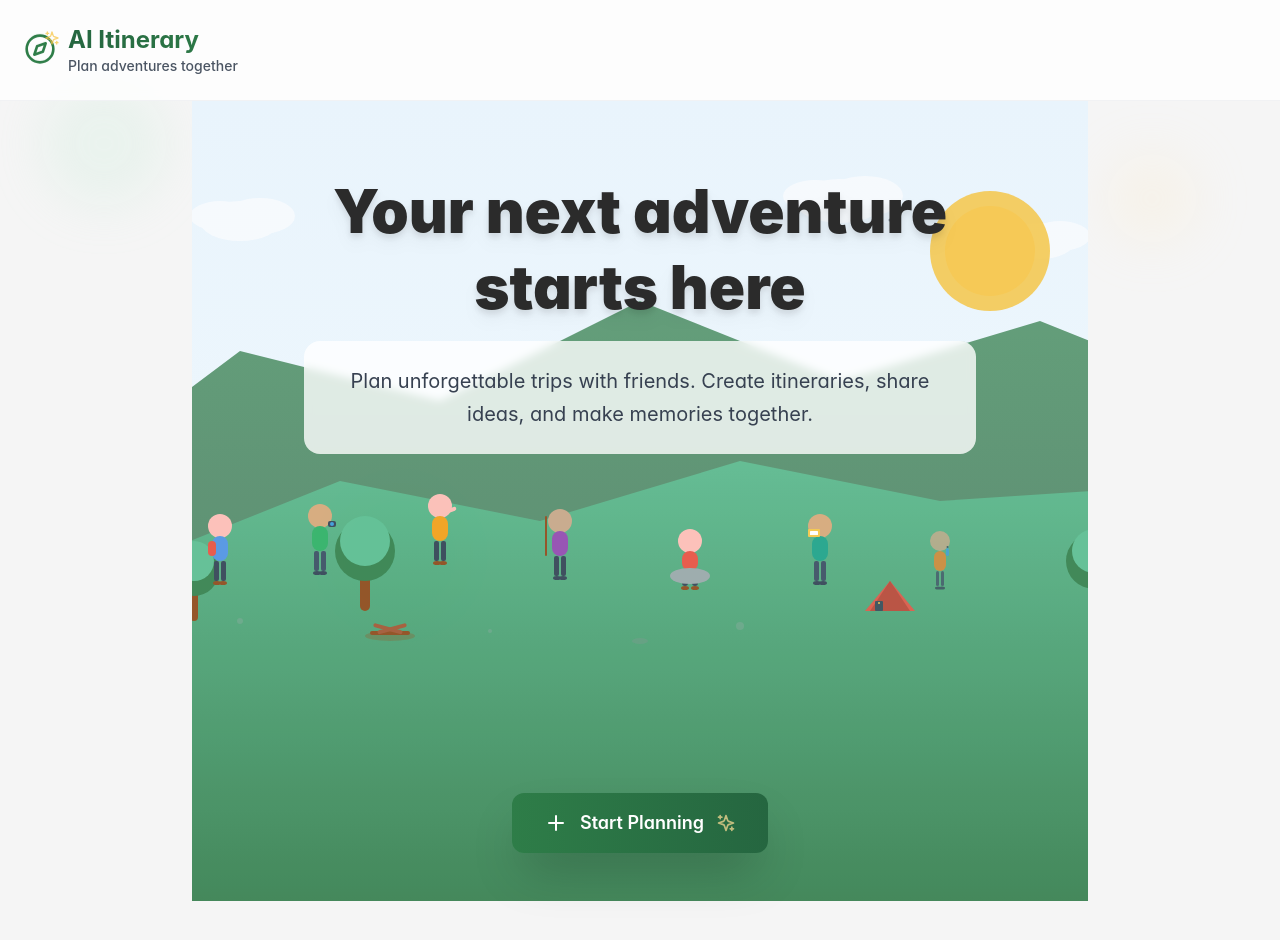
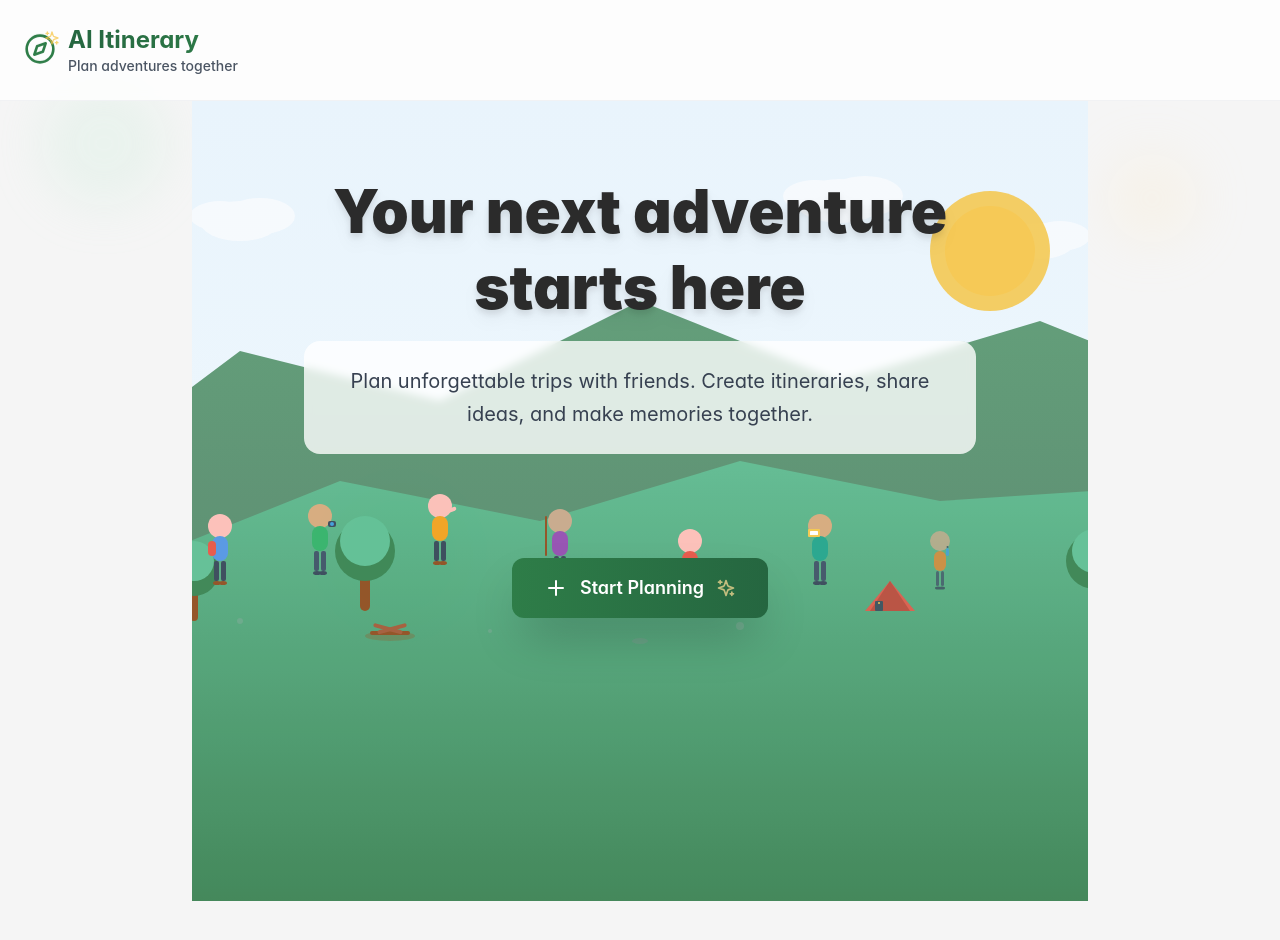
Before and after one commit to MimiLeinbach/Bolt-Hackathon, a React (Vite) app: page / in a window 1280 px wide. Shown: the top 940 px of the page. Built offline with nearby package versions, Linux system fonts and the light colour scheme.

Commit message:
Move Start Planning Button Higher

```diff
--- a/src/pages/HomePage.tsx
+++ b/src/pages/HomePage.tsx
@@ -91,8 +91,8 @@ export default function HomePage() {
           </div>
         )}
 
-        {/* Start Planning Button - Now at the bottom */}
-        <div className="text-center pb-12 mt-auto">
+        {/* Start Planning Button - Moved higher from bottom */}
+        <div className="text-center pb-20 mt-8">
           <Link to="/create-trip">
             <button className="btn-primary text-lg px-8 py-4 inline-flex items-center space-x-3 group shadow-2xl">
               <Plus className="w-6 h-6 group-hover:rotate-90 transition-transform duration-300" />
```
